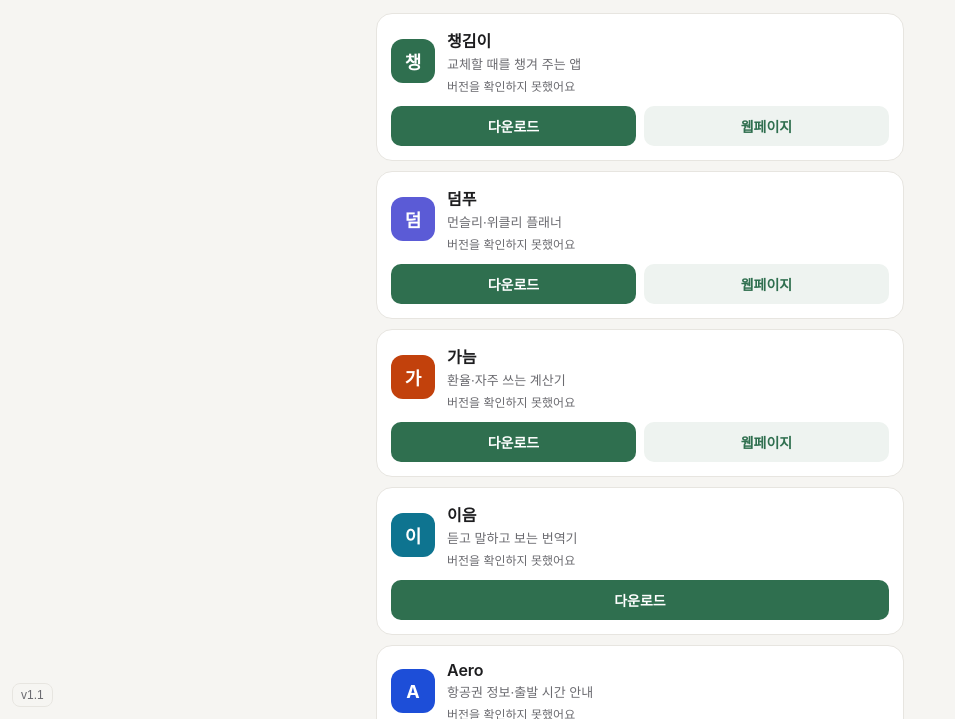
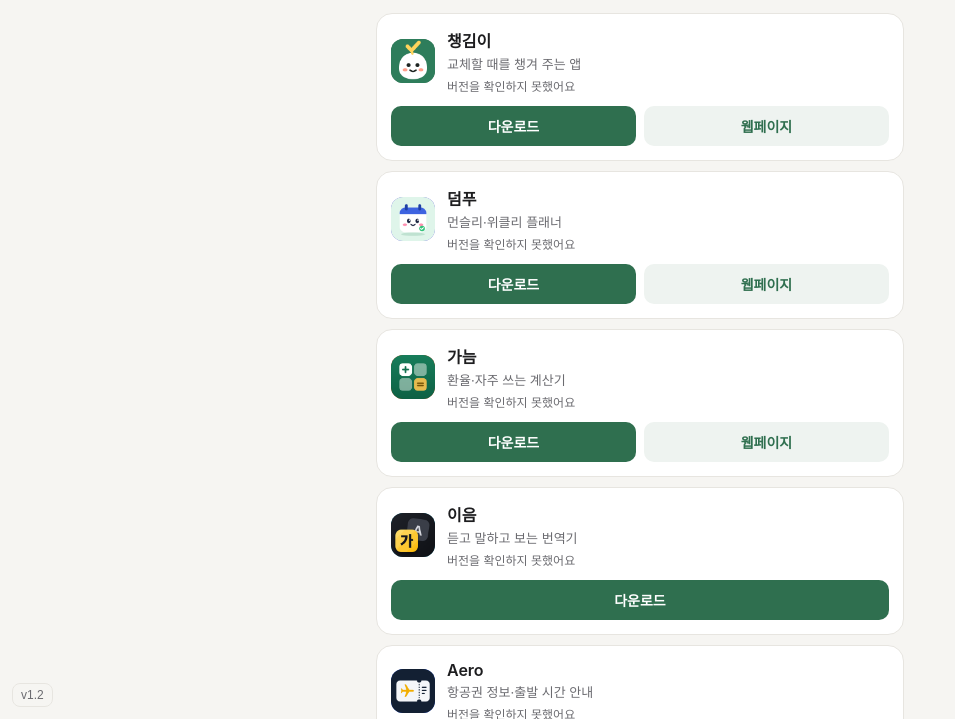
Before and after one commit to mini-2026/mini-2026.github.io, a plain HTML site: page index.html in a window 1280 px wide. Shown: the part 81-800 px from the top of the page, without its empty margins (0-955 px from the left). Drawn offline with Linux system fonts and the light colour scheme; no server answers.

Commit message:
앱 모음에 앱 아이콘 넣기 (v1.2)
Co-Authored-By: Claude Opus 5.5 <noreply@anthropic.com>
Claude-Session: https://claude.ai/code/session_01YJdLiVuEk1FVCx2cy91NAC

```diff
--- a/index.html
+++ b/index.html
@@ -18,7 +18,7 @@ h1{font-size:22px;font-weight:700}
 .re{border:1px solid var(--line);background:var(--card);border-radius:10px;padding:7px 12px;font-size:13px;color:var(--ink)}
 .card{background:var(--card);border:1px solid var(--line);border-radius:16px;padding:14px;margin-bottom:10px}
 .row{display:flex;align-items:center;gap:12px}
-.ic{width:44px;height:44px;border-radius:12px;display:grid;place-items:center;color:#fff;font-weight:700;font-size:18px;flex:none}
+.ic{width:44px;height:44px;border-radius:12px;display:grid;place-items:center;color:#fff;font-weight:700;font-size:18px;flex:none;overflow:hidden;position:relative}.ic img{position:absolute;inset:0;width:100%;height:100%}
 .nm{font-size:16px;font-weight:600}
 .ds{font-size:13px;color:var(--sub);margin-top:2px}
 .meta{font-size:12px;color:var(--sub);margin-top:4px}
@@ -44,19 +44,19 @@ h1{font-size:22px;font-weight:700}
 <div class="top"><h1>내 앱 모음</h1><button class="re" id="re">새로 확인</button></div>
 <p class="sub">앱을 업데이트하면 여기 버전이 저절로 바뀌어요</p>
 <div id="list"></div>
-<button id="ver">v1.1</button>
+<button id="ver">v1.2</button>
 <div class="sheet" id="sh"><div class="box">
-<h2>내 앱 모음 <span id="v2">v1.1</span></h2>
+<h2>내 앱 모음 <span id="v2">v1.2</span></h2>
 <p id="st">지금 보는 버전이 최신이에요</p>
 <h3>업데이트 내용</h3>
-<ul><li>11/27 — 버튼 이름을 '웹페이지'로 바꿨어요</li><li>11/27 — 앱 7개를 한곳에서 보고 받을 수 있어요</li></ul>
+<ul><li>11/27 — 앱마다 진짜 아이콘이 보여요</li><li>11/27 — 버튼 이름을 '웹페이지'로 바꿨어요</li><li>11/27 — 앱 7개를 한곳에서 보고 받을 수 있어요</li></ul>
 <h3>개인정보</h3>
 <p>이 페이지는 아무 정보도 모으지 않아요. 앱 버전을 확인할 때만 GitHub에 접속해요.</p>
 <div class="act"><button id="chk">새 버전 확인</button><button id="cl">닫기</button></div>
 </div></div>
 <script>
 "use strict";
-const VER="1.1",OWNER="mini-2026",BASE="https://"+OWNER+".github.io/";
+const VER="1.2",OWNER="mini-2026",BASE="https://"+OWNER+".github.io/";
 const APPS=[
 ["gyoche-check","챙김이","교체할 때를 챙겨 주는 앱","app.html","#2f6f4f"],
 ["dumpu","덤푸","먼슬리·위클리 플래너","app/","#5b5bd6"],
@@ -69,7 +69,7 @@ const $=id=>document.getElementById(id),KEY="hub-rel",TTL=6e5;
 function el(t,c,x){const e=document.createElement(t);if(c)e.className=c;if(x!=null)e.textContent=x;return e}
 function card(a){
  const [r,n,d,ios,col]=a,c=el("div","card"),row=el("div","row"),ic=el("div","ic",n[0]),t=el("div");
- ic.style.background=col;t.append(el("div","nm",n),el("div","ds",d));
+ ic.style.background=col;const im=new Image();im.alt="";im.src="icons/"+r+".png";im.onerror=()=>im.remove();ic.append(im);t.append(el("div","nm",n),el("div","ds",d));
  const m=el("div","meta","버전 확인 중…");m.id="m-"+r;t.append(m);row.append(ic,t);
  const b=el("div","btns"),dl=el("a","dl","다운로드");dl.href=BASE+r+"/";b.append(dl);
  if(ios){const i=el("a","ios","웹페이지");i.href=BASE+r+"/"+ios;b.append(i)}
```
Also changed, not shown: icons/aero.png (added), icons/doodle.png (added), icons/dumpu.png (added), icons/ganeum.png (added), icons/gyoche-check.png (added), icons/ieum.png (added), icons/nbbang-qr.png (added), version.txt.
